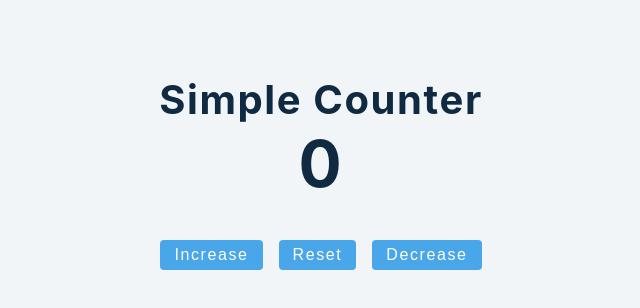
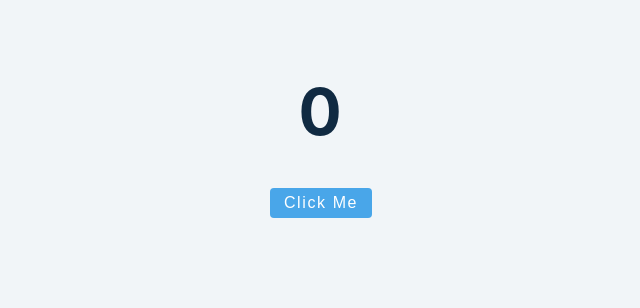
Before and after one commit to sujanchhengutala/React, a React (Create React App) app in the folder react-third/: page / in a window 1280 px wide. Shown: the top 308 px of the page, without its empty margins (319-959 px from the left). Built offline with nearby package versions, Linux system fonts and the light colour scheme.

Commit message:
using useEffect- conditionally

```diff
--- /dev/null
+++ b/react-third/src/2-useEffect/1-useEffect-basic.js
@@ -0,0 +1,21 @@
+import React, { useState, useEffect } from "react"
+//by default run after every re-render
+//second parameter
+//cleanup function
+const UseEffectBasic = ()=>{
+    const [value, setValue] = useState(0);
+    useEffect(()=>{
+        console.log('inside useEffect')
+        if(value >= 1){
+            document.title = `New message (${value})`
+        }
+    })
+    console.log('outside useEffect')
+    return(
+        <>
+        <h1>{value}</h1>
+        <button className = 'btn' onClick = {()=>setValue(value + 1)}>click me</button>
+        </>
+    )
+}
+export default UseEffectBasic
--- a/react-third/src/App.js
+++ b/react-third/src/App.js
@@ -1,8 +1,8 @@
-import UseStateCounter from './1-useState/4-useState-Function';
+import UseEffectBasic from './2-useEffect/1-useEffect-basic';
 function App() {
   return (
     <div className="container">
-     <UseStateCounter />
+     <UseEffectBasic />
     </div>
   );
 }
```
